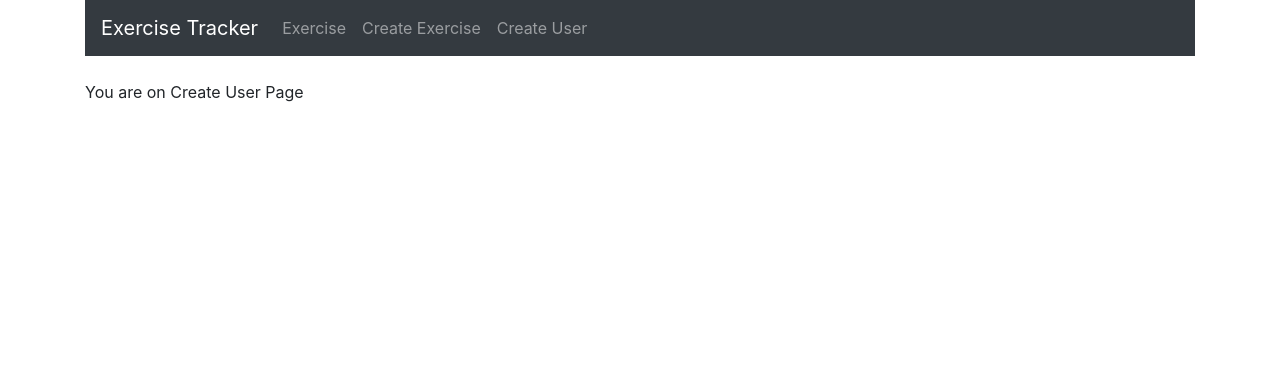
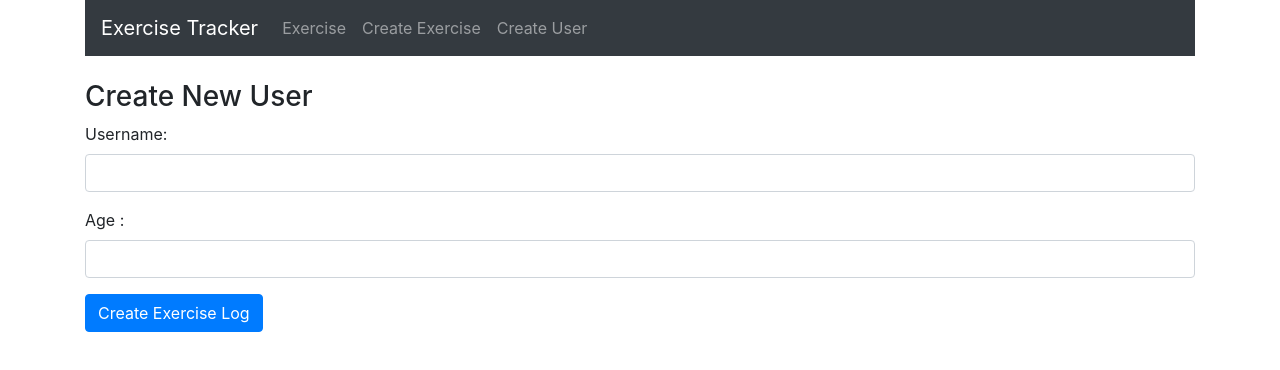
Before and after one commit to rajat-29/Exercise-Tracker, a React (Create React App) app: page /user in a window 1280 px wide. Shown: the top 370 px of the page. Built offline with nearby package versions, Linux system fonts and the light colour scheme.

Commit message:
adduser page

```diff
--- a/src/Components/createExercise.component.js
+++ b/src/Components/createExercise.component.js
@@ -55,7 +55,6 @@ export default class createExercise extends Component {
 
 	onSubmit(e) {
 		e.preventDefault() // stop default form submit
-		console.log('s')
 
 		const exercise = {
 			username : this.state.username,
@@ -64,14 +63,10 @@ export default class createExercise extends Component {
 			date : this.state.date,
 		}
 
-		console.log(exercise)
-
 		axios.post('http://localhost:5000/exercises/add', exercise)
-			.then(res => alert(res.data));
-				window.location = '/';
+			.then(res => window.location = '/',alert("data saved"));
 
 	}
-
 
 	render() {
 		return (
--- a/src/Components/createUser.component.js
+++ b/src/Components/createUser.component.js
@@ -1,10 +1,68 @@
 import React, { Component } from 'react';
 
 export default class createUser extends Component {
+
+	constructor(props) {
+		super(props);
+
+		this.state = {
+			username : '',
+			age : '',
+		}
+		this.onChangeUsername = this.onChangeUsername.bind(this);
+		this.onChangeAge = this.onChangeAge.bind(this);
+		this.onSubmit = this.onSubmit.bind(this);
+	}
+
+	onChangeUsername(e) {
+		this.setState({
+			username : e.target.value
+		});
+	}
+
+	onChangeAge(e) {
+		this.setState({
+			age : e.target.value
+		});
+	}
+
+	onSubmit(e) {
+		e.preventDefault() // stop default form submit
+
+		const userData = {
+			username : this.state.username,
+			age : this.state.age,
+		}
+
+		console.log(userData)
+	}
+
 	render() {
 		return (
 			<div>
-				<p>You are on Create User Page</p>
+				<h3>Create New User</h3>
+				<form onSubmit={this.onSubmit}>
+					<div className="form-group">
+						<label>Username:</label>
+						<input
+                            type='text'
+                            required
+                            className='form-control'
+                            value={this.state.username}
+                            onChange={this.onChangeUsername}
+                        />
+					</div>
+
+					<div className="form-group">
+						<label>Age : </label>
+						<input type="text" className="form-control" value={this.state.age} onChange={this.onChangeAge} />
+					</div>
+
+					<div className='form-group'>
+						<input type='submit' value='Create Exercise Log' className='btn btn-primary' />
+					</div>
+
+				</form>
 			</div>
 		);
 	}
```
